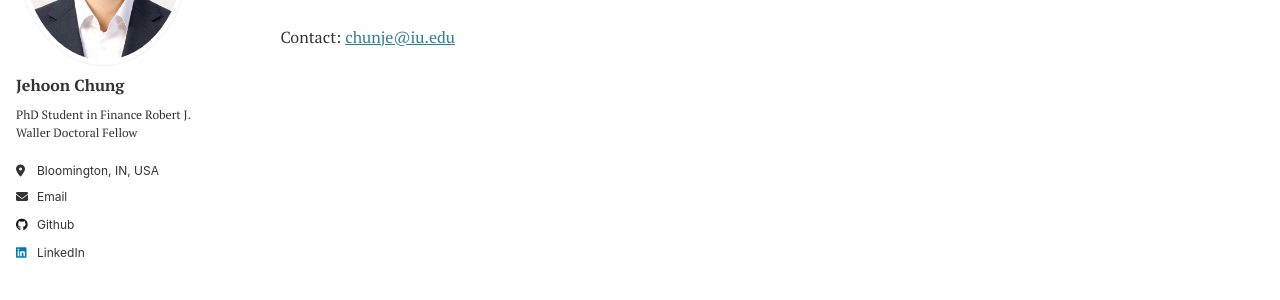
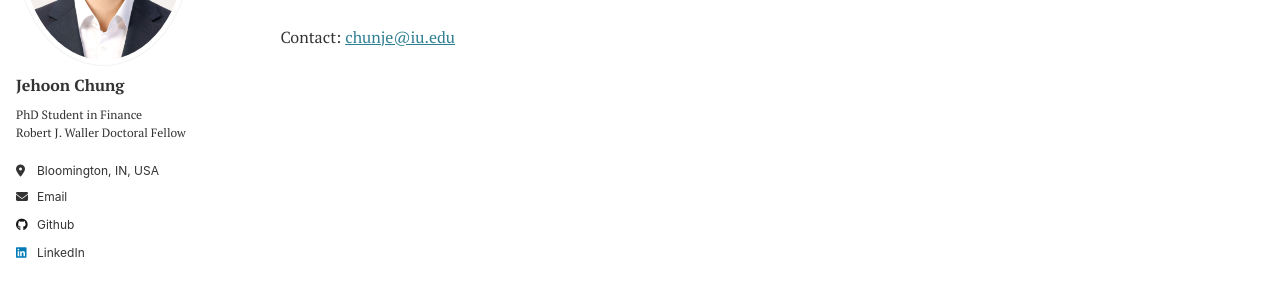
Before and after one commit to JehoonChung/jehoonchung.github.io, a Jekyll site: the page built from _pages/about.md, in a window 1280 px wide. Shown: the part 265-565 px from the top of the page. Built offline with Jekyll 4.4.1, drawn with Linux system fonts in a browser that asks for light colours.

```diff
--- a/_config.yml
+++ b/_config.yml
@@ -24,9 +24,7 @@ author:
   avatar           : "jehoonpic.jpg"
   name             : "Jehoon Chung"
   pronouns         : #"he/him"
-  bio              : |
-    PhD Student in Finance
-    Robert J. Waller Doctoral Fellow
+  bio              : "PhD Student in Finance<br>Robert J. Waller Doctoral Fellow"
   location         : "Bloomington, IN, USA"
   employer         : #"Indiana University Bloomington"
   uri              : # URL
```
